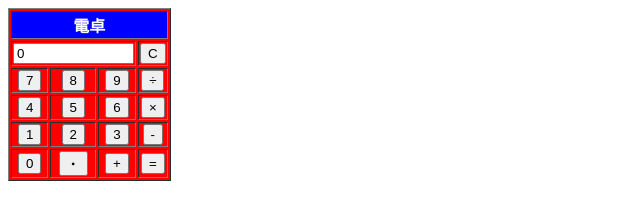
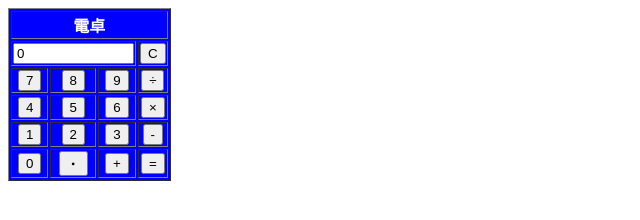
Before and after one commit to abe-rubi/calcSample, a plain HTML site: page index.html in a window 1280 px wide. Shown: the whole page, without its empty margins (0-640 px from the left). Drawn offline with Linux system fonts and the light colour scheme.

Commit message:
Update index.html

```diff
--- a/index.html
+++ b/index.html
@@ -6,7 +6,7 @@
   </head>
   <body>
     <form name="myForm">
-    <table border="1"bgcolor="red">
+    <table border="1"bgcolor="blue">
     <tr>
       <td align="center"colspan="4"bgcolor="blue"><font color="#fff">
       <strong>電卓</strong></td>
```
